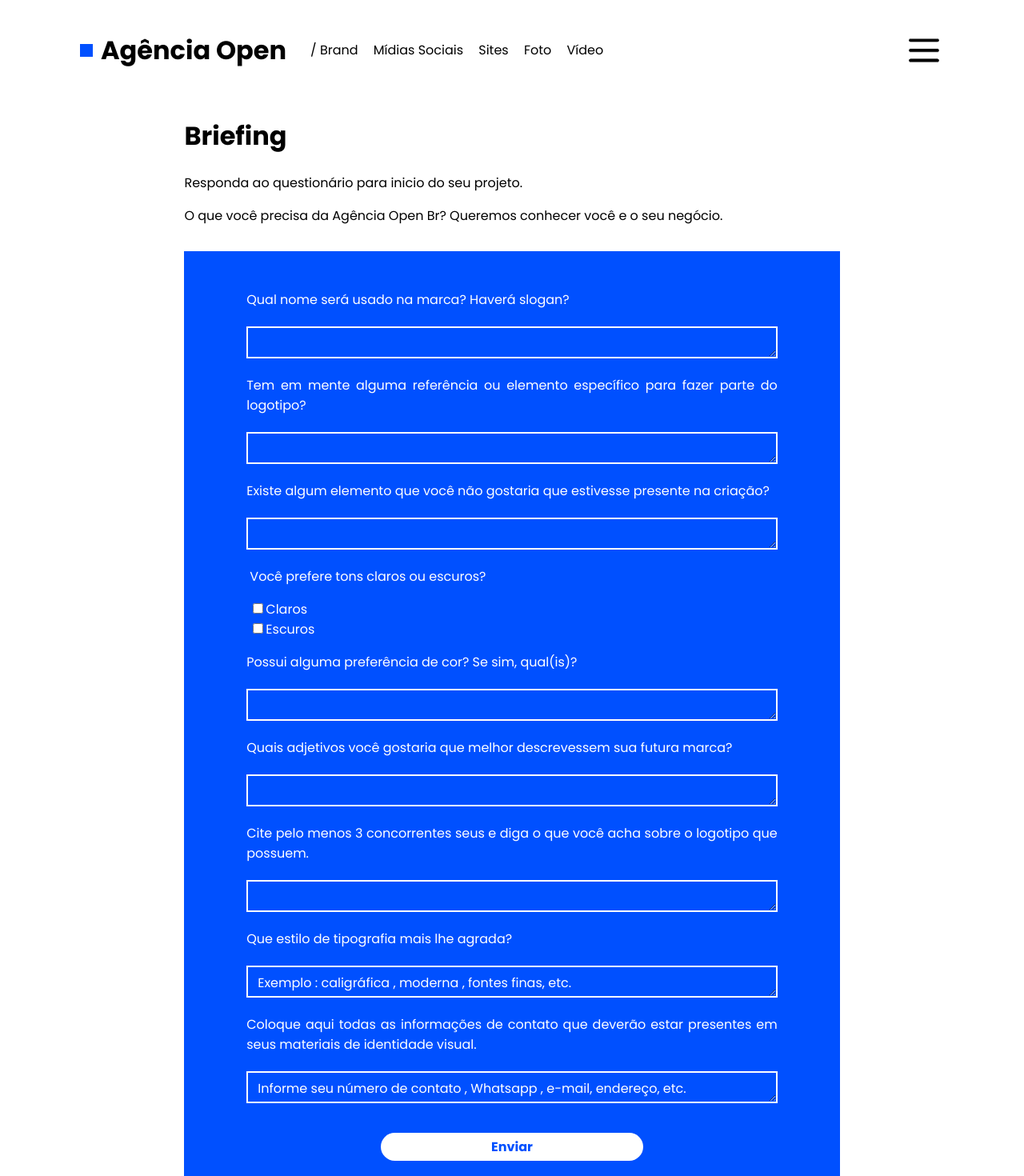
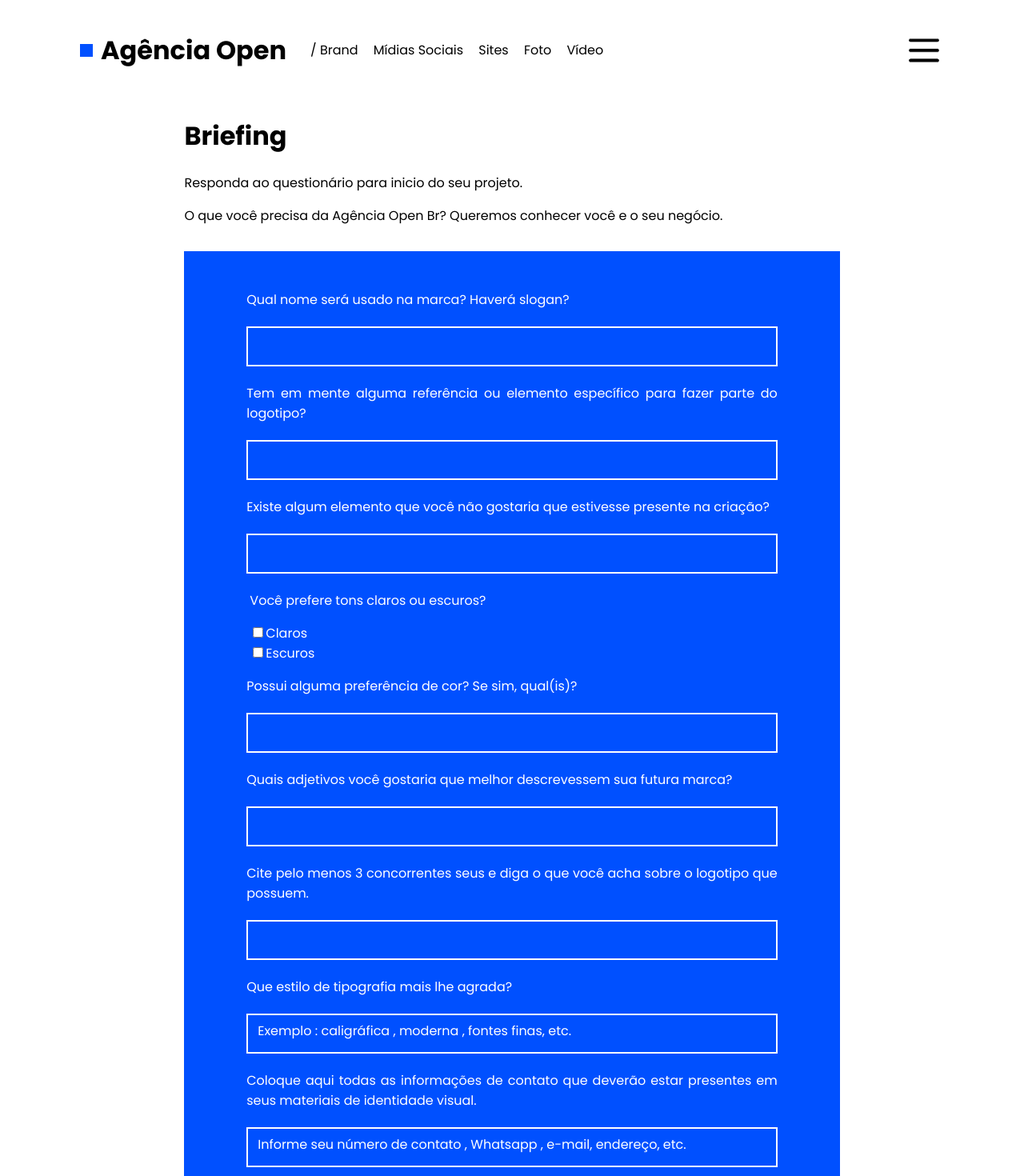
Before and after one commit to agenciaopenbr/AgenciaOpenWebsite, a Next.js app: page /briefing in a window 1280 px wide. Shown: the top 1470 px of the page at 80% size. Built offline with nearby package versions, Linux system fonts and the light colour scheme.

Commit message:
logo ajustada e resize dos textAreas tambem

```diff
--- a/pages/briefing/index.js
+++ b/pages/briefing/index.js
@@ -64,12 +64,12 @@ export default function Briefing() {
 
           <div className="form-briefing">
             <label htmlFor="tipografia">Que estilo de tipografia mais lhe agrada?</label>
-            <textarea required name="Que estilo de tipografia mais lhe agrada?" placeholder="Exemplo : caligráfica , moderna , fontes finas, etc. " className="place-text areaBriefing" id="tipografia"></textarea>
+            <textarea required name="Que estilo de tipografia mais lhe agrada?" placeholder="Exemplo : caligráfica , moderna , fontes finas, etc. " className="place-text areaBriefing tipografia"></textarea>
           </div>
 
           <div className="form-briefing">
             <label htmlFor="tipografia">Coloque aqui todas as informações de contato que deverão estar presentes em seus materiais de identidade visual.</label>
-            <textarea required name="Coloque aqui todas as informações de contato que deverão estar presentes em seus materiais de identidade visual." placeholder="Informe seu número de contato , Whatsapp , e-mail, endereço, etc. " className="place-text areaBriefing" id="tipografia"></textarea>
+            <textarea required name="Coloque aqui todas as informações de contato que deverão estar presentes em seus materiais de identidade visual." placeholder="Informe seu número de contato , Whatsapp , e-mail, endereço, etc. " className="place-text areaBriefing tipografia"></textarea>
           </div>
 
           <input type="submit" value="Enviar" className="submit submit-briefing" />
--- a/styles/Home.module.css
+++ b/styles/Home.module.css
@@ -15,6 +15,10 @@
   justify-items: center;
   max-width: 60%;
   z-index: 10;
+}
+
+.divLogo{
+  background-color: #F4ECE6;
 }
 
 .content{
--- a/styles/globals.css
+++ b/styles/globals.css
@@ -213,6 +213,11 @@ form{
   width: 90%;
 }
 
+.tipografia::-webkit-scrollbar{
+  display:none;
+  visibility: hidden;
+}
+
 .place-text{
   width: 90%;
   background-color: #0050ff;
@@ -226,7 +231,8 @@ form{
 }
 
 .areaBriefing{
-  height:40px !important;
+  resize: none;
+  height: 50px !important;
 }
 
 .container-form-briefing{
```
Also changed, not shown: pages/index.js (+2 -0 lines).
